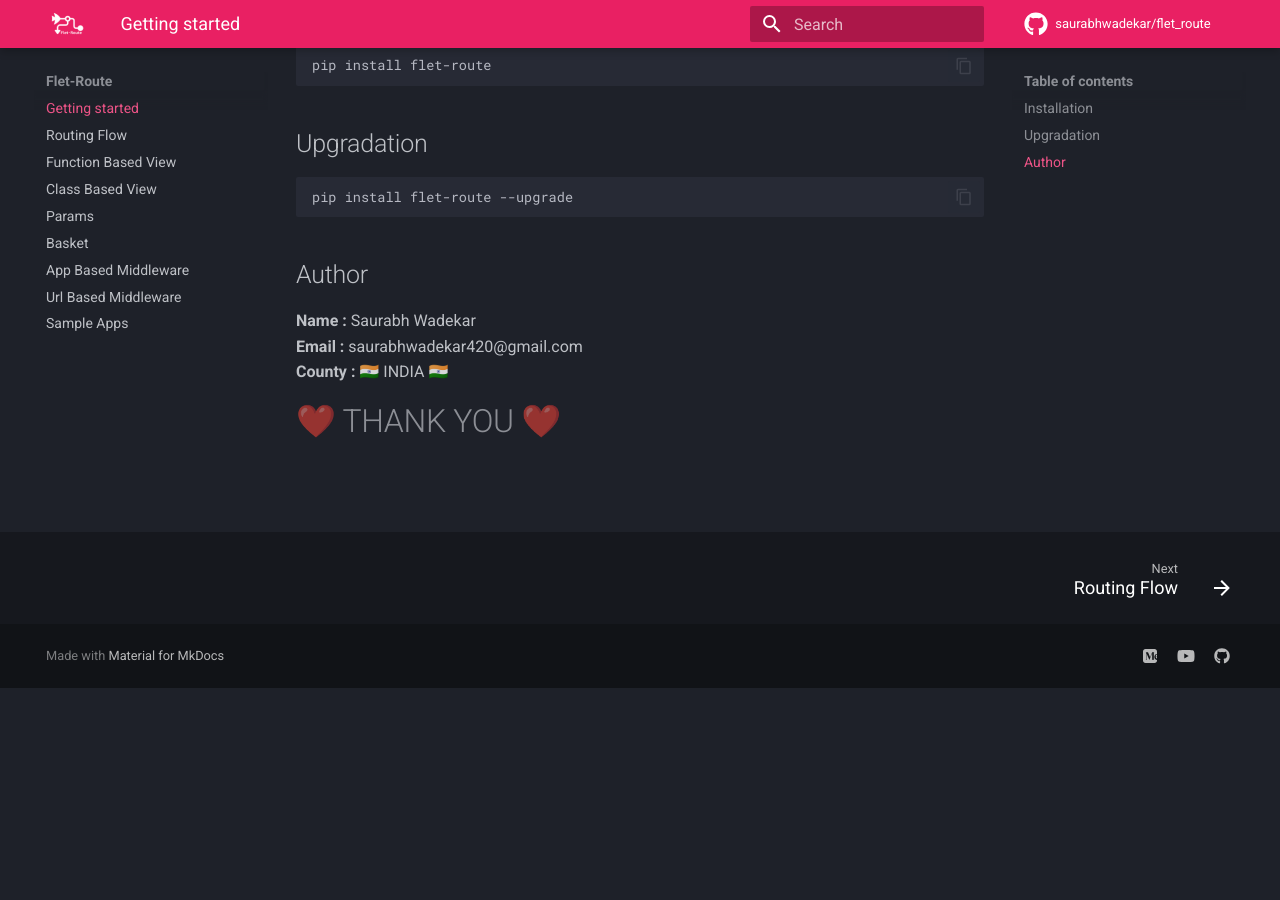
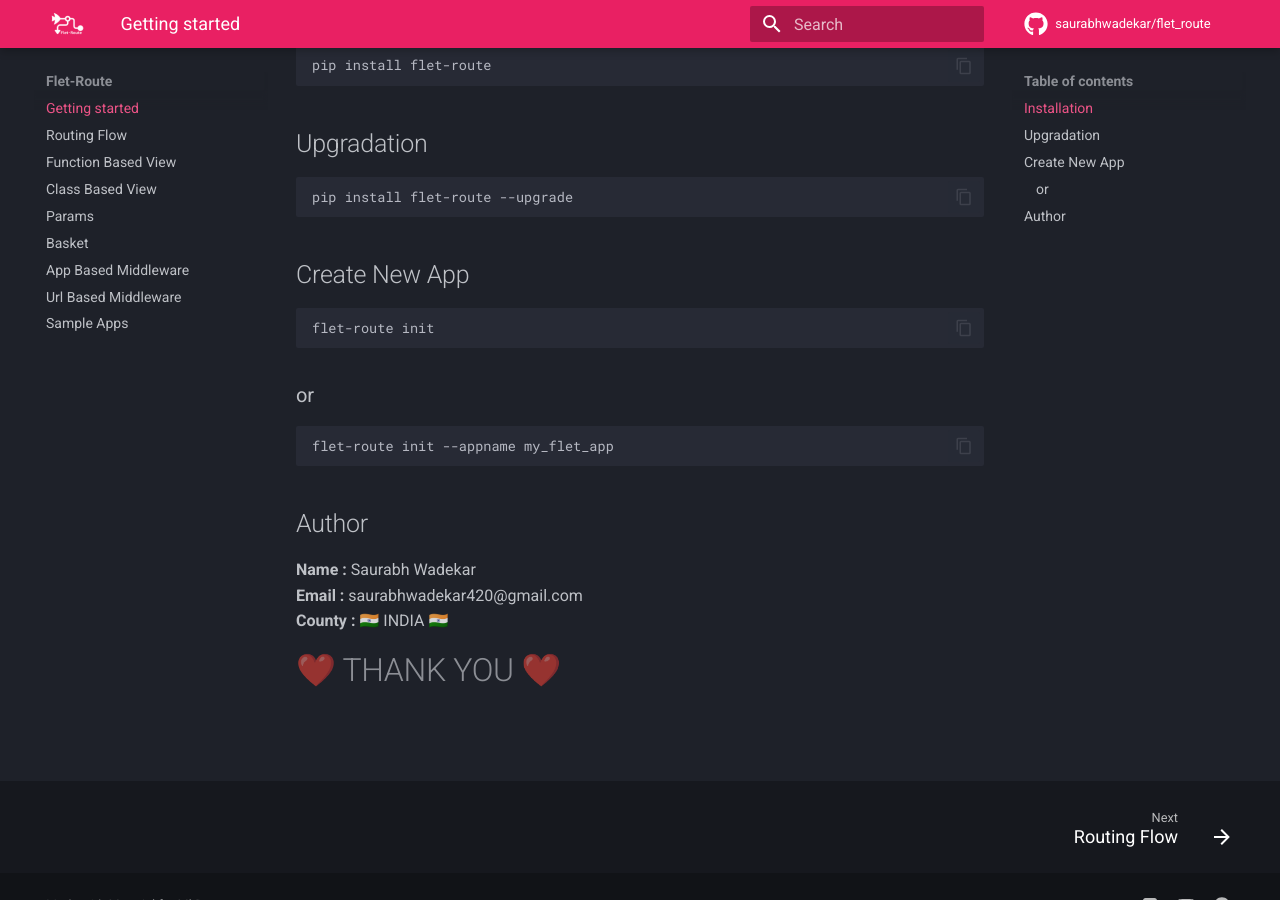
Before and after one commit to saurabhwadekar/flet_route, an MkDocs documentation site: the page built from docs/index.md, in a window 1280 px wide and 900 px high, scrolled down 794 px. Built offline with MkDocs 1.6.1 and Material for MkDocs 9.7.7, drawn with Linux system fonts in a browser that asks for light colours; comment, search, counter and statistics services are not loaded; before the commit the page ends 1482 px from its top, so only the background shows below that.

Commit message:
Update index.md

````diff
--- a/docs/index.md
+++ b/docs/index.md
@@ -16,6 +16,16 @@ pip install flet-route
 pip install flet-route --upgrade
 ```
 
+## Create New App
+```
+flet-route init
+```
+### or
+```
+flet-route init --appname my_flet_app
+```
+
+
 ## Author
 
 <b>Name : </b> Saurabh Wadekar<br>
````
